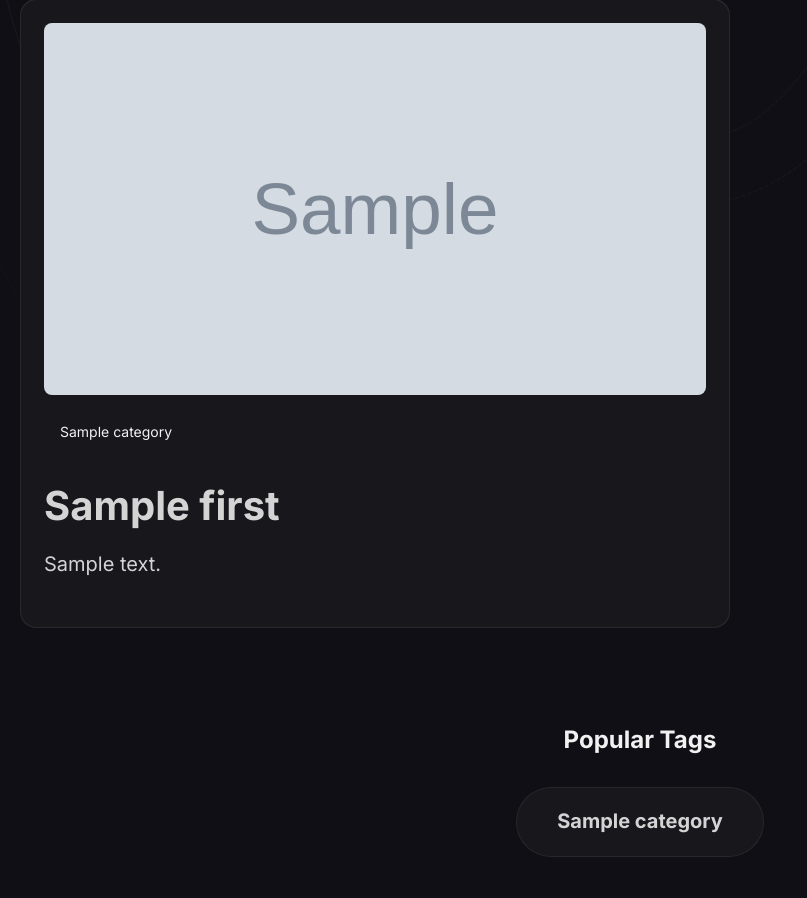
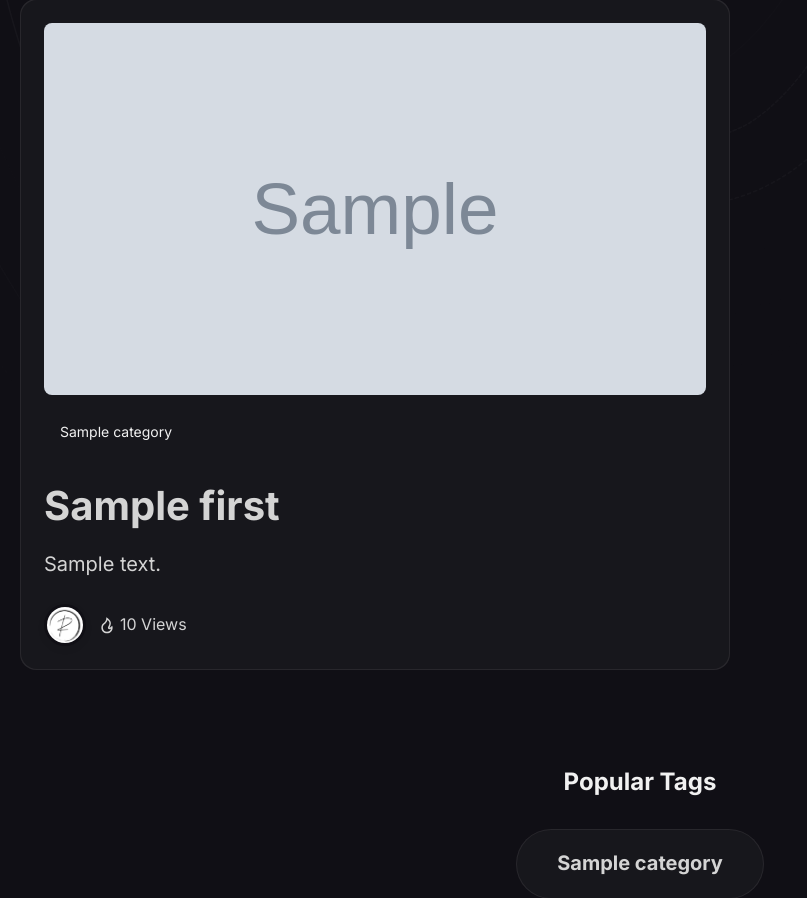
Before and after one commit to vaseemcholakkan123/resulttub, a Django app: template templates/index.html in a window 1280 px wide. Shown: the part 765-1663 px from the top of the page, without its empty margins (0-807 px from the left). Before the commit the page ends 1622 px from the top, so only its background shows below. Run offline with Django 4.2, Linux system fonts and the light colour scheme; tables that the repository leaves empty hold one stand-in row (values such as "Sample post"); the template is opened without the code that fills it: values that come from a table or form of the project are taken from there, most other values are stand-ins (such as "Sample title", 1, 10 or a date in 2020); grey boxes marked "Sample" are stand-in pictures; data that the repository does not hold is empty.

Commit message:
Chagnes to model

```diff
--- a/templates/content.html
+++ b/templates/content.html
@@ -451,7 +451,7 @@
 
 
           {% if next_blog %}
-            <article class="next-post flex">
+            <article class="next-post flex" style="margin-left: auto;">
               <div class="post-img-container">
                 <a
                   href="{% url 'main:show_blog' category_slug=next_blog.category.slug blog_slug=next_blog.slug %}"
--- a/templates/index.html
+++ b/templates/index.html
@@ -300,19 +300,16 @@ data-card-hover-effect="interactive">
                   <div class="post-excerpt">
                     {{ blogs.first.context }}
                   </div>
-                  <!-- <div class="post-meta text-s flex">
+                  <div class="post-meta text-s flex">
                   <div class="author-avatars flex" data-authors="2">
-                    <a href="/author/apurba/" class="author-image-wrap">
-                      <img src="images/Apurba.jpg" alt="Apurba Talukdar" />
-                    </a>
-                    <a href="/author/ishan/" class="author-image-wrap">
-                      <img src="images/ishan.jpg" alt="Ishan Sharma" />
+                    <a href="{% url "main:about" %}" class="author-image-wrap">
+                      <img src="{% static "icons/prof.jpeg" %}" alt="Result Tub" />
                     </a>
                   </div>
                   <span class="read-time">
-                    <svg><use xlink:href="#i-clock"></use></svg>3 min read
+                    <svg><use xlink:href="#i-fire"></use></svg>{{ blogs.first.views }} Views
                   </span>
-                </div> -->
+                </div>
                 </div>
               </article>
             </div>
```
